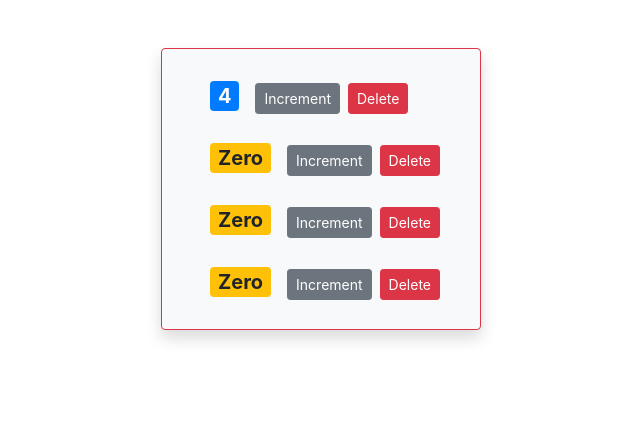
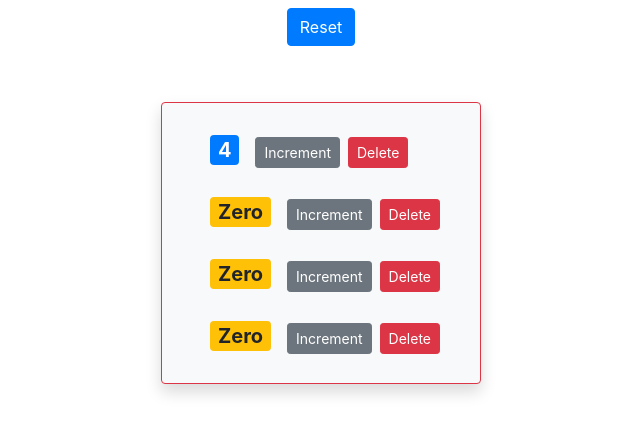
Before and after one commit to ColtonRandall/counter-app, a React (Create React App) app: page / in a window 1280 px wide. Shown: the top 434 px of the page, without its empty margins (319-959 px from the left). Built offline with nearby package versions, Linux system fonts and the light colour scheme.

Commit message:
added state change function to remove components (#5)
Co-authored-by: Colton Randall <colton.randall@xero.com>

```diff
--- a/src/components/counter.jsx
+++ b/src/components/counter.jsx
@@ -28,7 +28,7 @@ class Counter extends Component {
           Increment
         </button>
         <button
-          onClick={this.props.onDelete}
+          onClick={() => this.props.onDelete(this.props.id)}
           className='btn btn-danger btn-sm m-2'
         >
           Delete
--- a/src/components/counters.jsx
+++ b/src/components/counters.jsx
@@ -11,22 +11,47 @@ class Counters extends Component {
     ],
   };
 
-  handleDelete = () => {
-    console.log("Event handler called");
+  handleDelete = (counterId) => {
+    // Using filter to get all counters except one with given id
+    const counters = this.state.counters.filter(
+      (counter) => counter.id !== counterId
+    );
+    // Now we have a new array - override counters prop with counters constant.
+    this.setState({ counters }); // can simplify to ({ counters })
+  };
+
+  handleReset = () => {
+    // Use map method to get each counter and reset its value
+    const counters = this.state.counters.map((eachCounter) => {
+      eachCounter.value = 0;
+      return eachCounter;
+    });
+    this.setState({ counters });
   };
 
   render() {
     return (
-      <div className='d-flex aligns-items-center justify-content-center'>
-        <div className='m-5 w-25 d-flex aligns-items-center justify-content-center border border-danger shadow p-3 mb-5 bg-light rounded'>
+      <div>
+        <div className=" d-flex aligns-items-center justify-content-center">
+          <button
+            onClick={this.handleReset}
+            className="btn btn-primary btn sm m-2"
+          >
+            Reset
+          </button>
+        </div>
+        <div className="d-flex aligns-items-center justify-content-center">
+          <div className="m-5 w-25 d-flex aligns-items-center justify-content-center border border-danger shadow p-3 mb-5 bg-light rounded">
             <div>
               {this.state.counters.map((counter) => (
                 <Counter
                   key={counter.id}
+                  value={counter.value}
+                  id={counter.id}
                   onDelete={this.handleDelete}
-                value={counter.value}
                 />
               ))}
+            </div>
           </div>
         </div>
       </div>
```
Also changed, not shown: 1 other file (tests, documents, lock files or other folders). Lines whose indentation alone changed are shown as unchanged.
